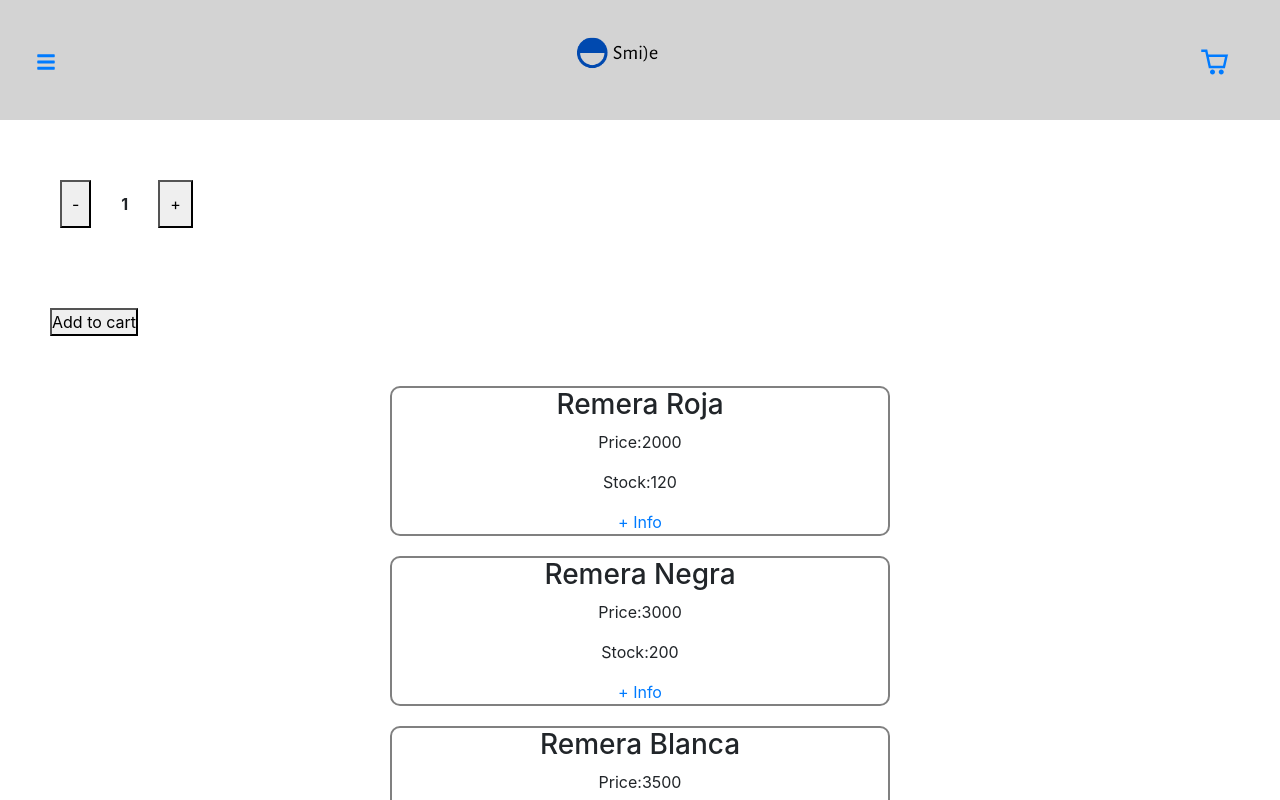
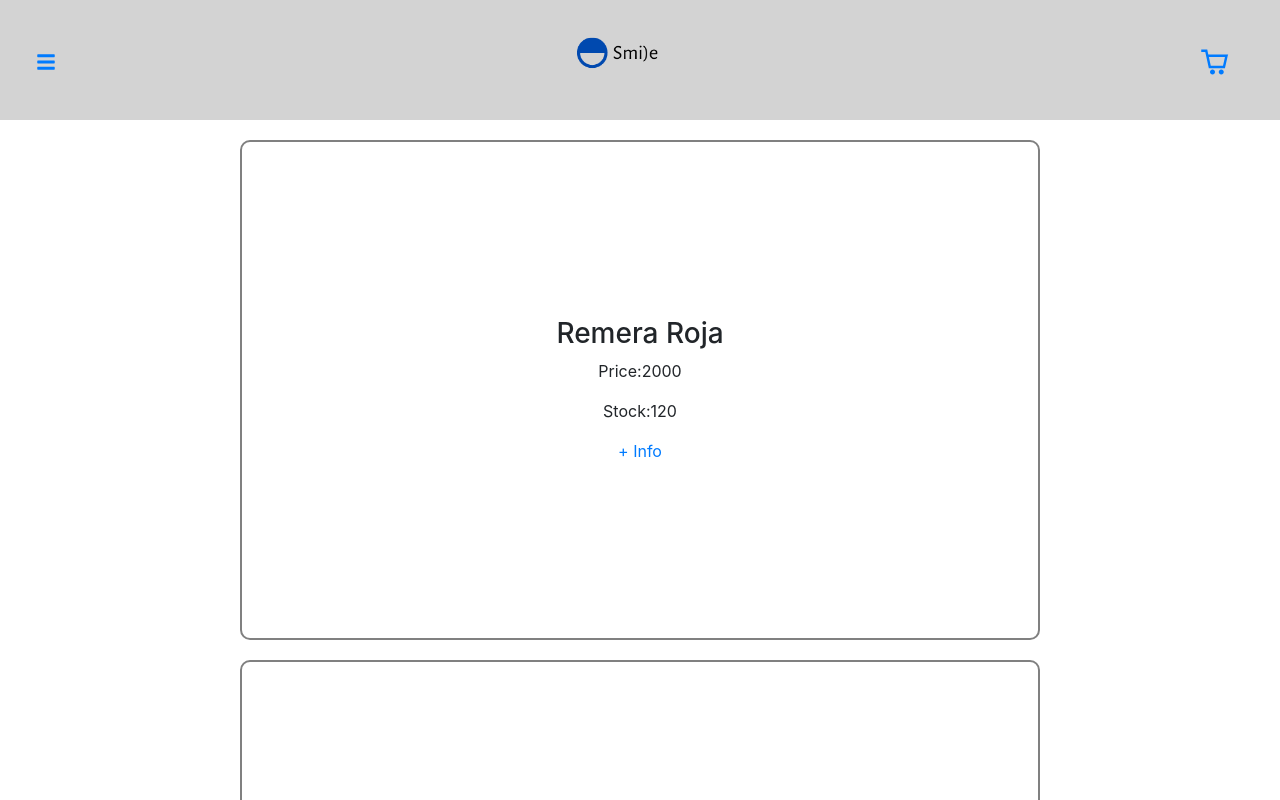
Before and after one commit to CaroLlanos1984/Proyecto-React, a React (Create React App) app in the folder proyecto-react/: page / in a window 1280 px wide. Shown: the top 800 px of the page. Built offline with nearby package versions, Linux system fonts and the light colour scheme.

Commit message:
agregue el counter

```diff
--- a/proyecto-react/src/components/Item/styles.css
+++ b/proyecto-react/src/components/Item/styles.css
@@ -2,8 +2,8 @@
     border: 2px solid grey ;
     border-radius: 10px;
     margin:20px;
-    width: 500px;
-    height: 150px;
+    width: 800px;
+    height: 500px;
     display: flex;
     flex-direction: column;
     align-items: center;
--- a/proyecto-react/src/components/ItemCount/index.jsx
+++ b/proyecto-react/src/components/ItemCount/index.jsx
@@ -1,4 +1,5 @@
 import React, {useState} from 'react';
+import { Link } from 'react-router-dom';
 import './styles.css';
 
 
@@ -28,20 +29,25 @@ const ItemCount = ({onAdd}) =>{
         }
     }
 
+
+
     return(
 
         <>
 
         <div className='contador'>
+
             <button onClick= {decrease} className='substract'>-</button>
             <b className='contador2'>{count}</b>
             <button onClick= {() => {increase(stock)}} className='add'>+</button>
+
         </div>
 
 
         <div className='comprar'>
-            <button onClick= {()=>onAdd(count)} >Add to cart</button>
+            <Link to= {`/cart`}><button onClick= {()=>onAdd(count)} >Add to cart</button></Link>
         </div>
+
         </>
     );
 };
--- a/proyecto-react/src/components/ItemDetail/ItemDetailCard.jsx
+++ b/proyecto-react/src/components/ItemDetail/ItemDetailCard.jsx
@@ -1,7 +1,10 @@
+import ItemCount from "../ItemCount";
 
 const ItemDetailCard = ({itemDetail}) => {
 
-
+    const onAdd = (count) => {
+        console.log (`Agregaste ${count} producto/s al carrito`)
+      }
 
     return (
 
@@ -9,7 +12,11 @@ const ItemDetailCard = ({itemDetail}) => {
             <h3>Product: {itemDetail.name}</h3>
             <p>Price: $ {itemDetail.price} </p>
             <p>Stock: {itemDetail.stock} </p>
+            <ItemCount onAdd={onAdd}/>
        </div>
+
+
+
     )
 
 }
--- a/proyecto-react/src/containers/ItemListContainer/ItemListContainer.jsx
+++ b/proyecto-react/src/containers/ItemListContainer/ItemListContainer.jsx
@@ -1,5 +1,4 @@
 import { useEffect, useState } from 'react';
-import ItemCount from '../../components/ItemCount';
 import ItemList from '../../components/ItemList/ItemList';
 import ProductList from './mocks/productList';
 import './styles.css';
@@ -23,19 +22,20 @@ const ItemListContainer = () => {
 
 
 
-    const onAdd = (count) => {
-      console.log (`Agregaste ${count} producto/s al carrito`)
-    }
+
 
     return (
         <>
-            <ItemCount onAdd={onAdd}/>
+
             <ItemList products={products}/>
         </>
     )
 
 };
 
-
+/*<ItemCount onAdd={onAdd}/>
+const onAdd = (count) => {
+    console.log (`Agregaste ${count} producto/s al carrito`)
+  }*/
 
 export default ItemListContainer;
```
Also changed, not shown: 1 other file (tests, documents, lock files or other folders).
